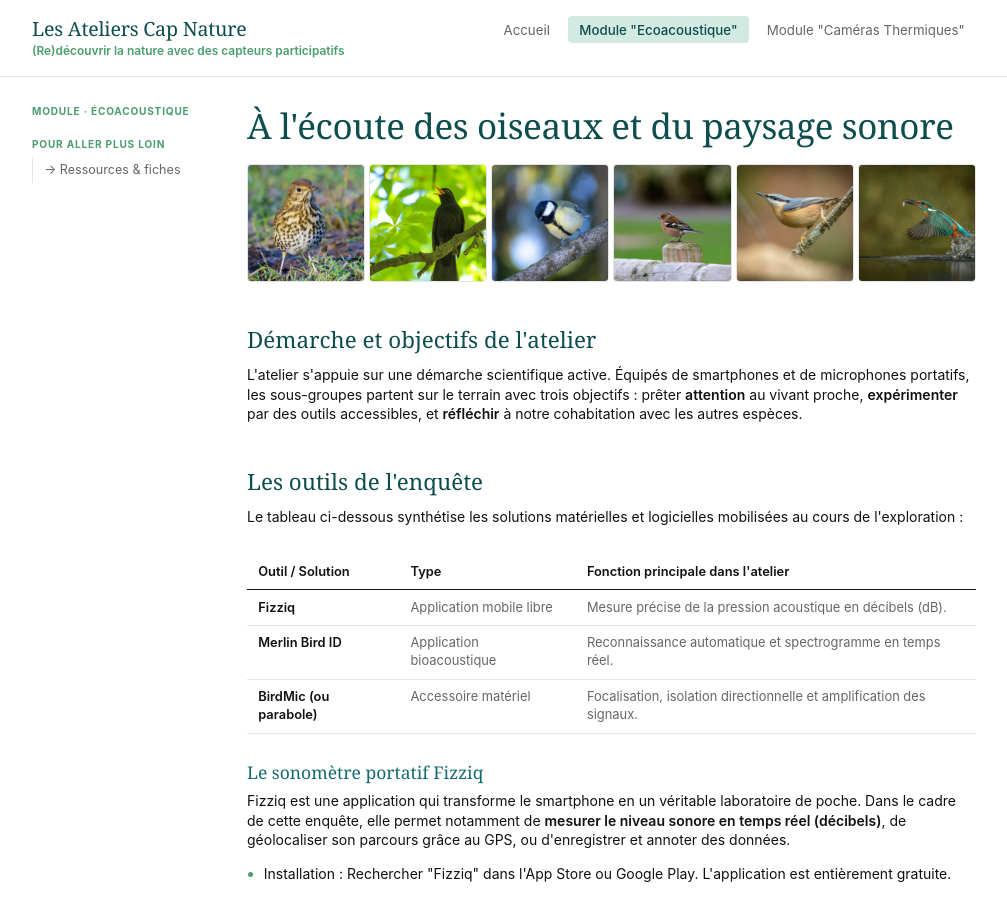
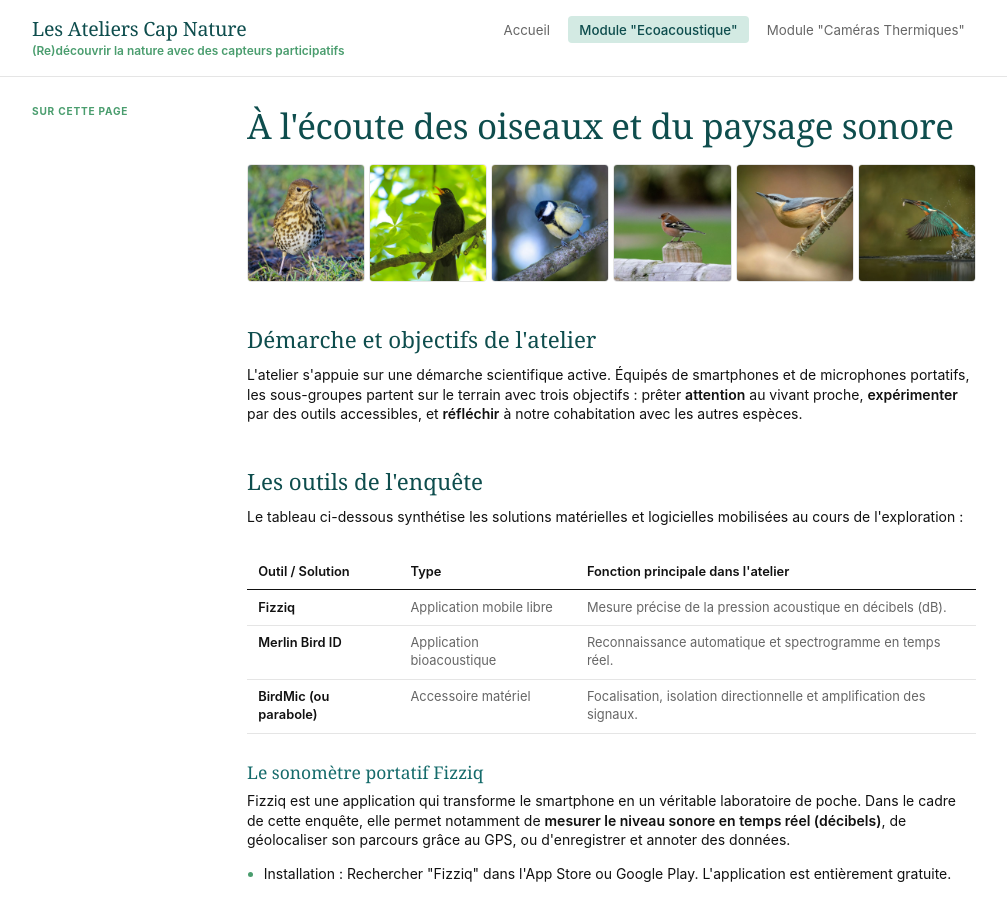
Before and after one commit to marieleapouliquen/wiki-cap-nature, a Jekyll site: the page built from _pages/module-oiseaux/index.md, in a window 1280 px wide and 900 px high. Shown: the whole window, without its empty margins (136-1143 px from the left). Built offline with Jekyll 4.4.1, drawn with Linux system fonts in a browser that asks for light colours.

Commit message:
Update index.md

```diff
--- a/_pages/module-oiseaux/index.md
+++ b/_pages/module-oiseaux/index.md
@@ -2,13 +2,6 @@
 layout: page
 permalink: /module-oiseaux/
 title: "À l'écoute des oiseaux et du paysage sonore"
-sidebar_title: Module · Écoacoustique
-
-sidebar_links_title: Pour aller plus loin
-sidebar_links:
-  - label: Ressources & fiches
-    url: /module-oiseaux/ressources/
-
 photos:
   - file: grive.jpg
     alt: Grive musicienne au sol
```
